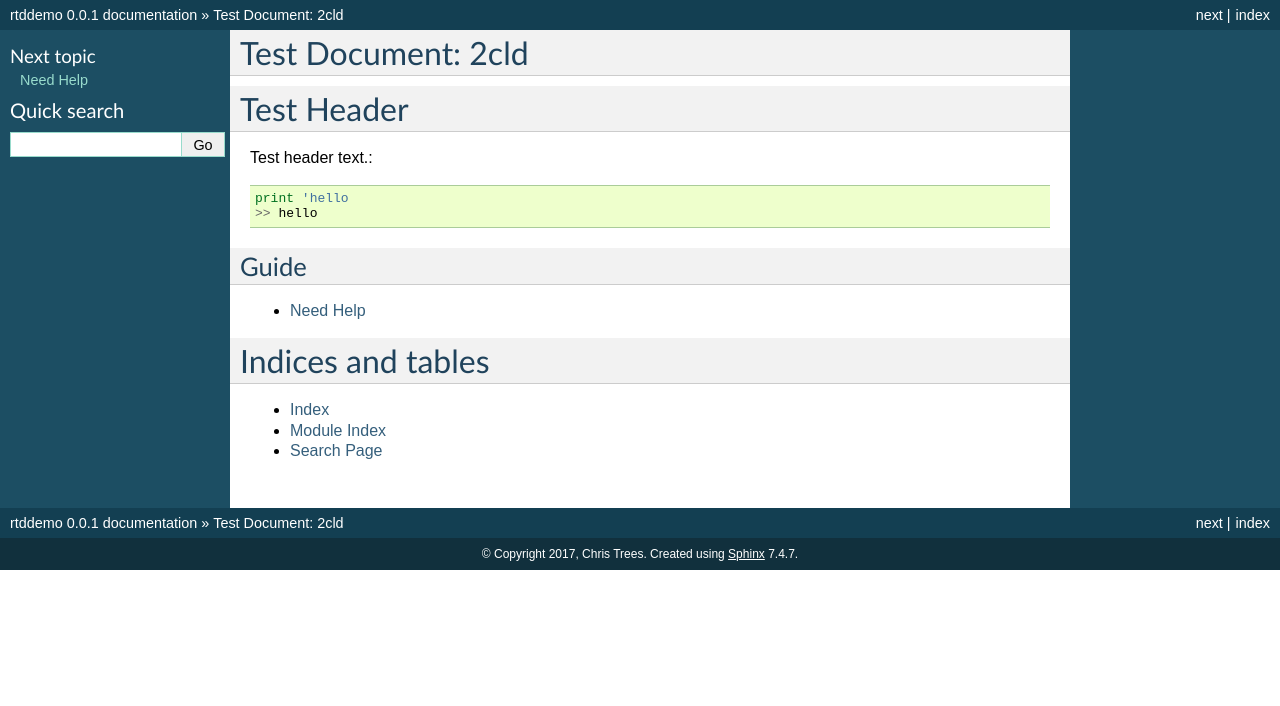
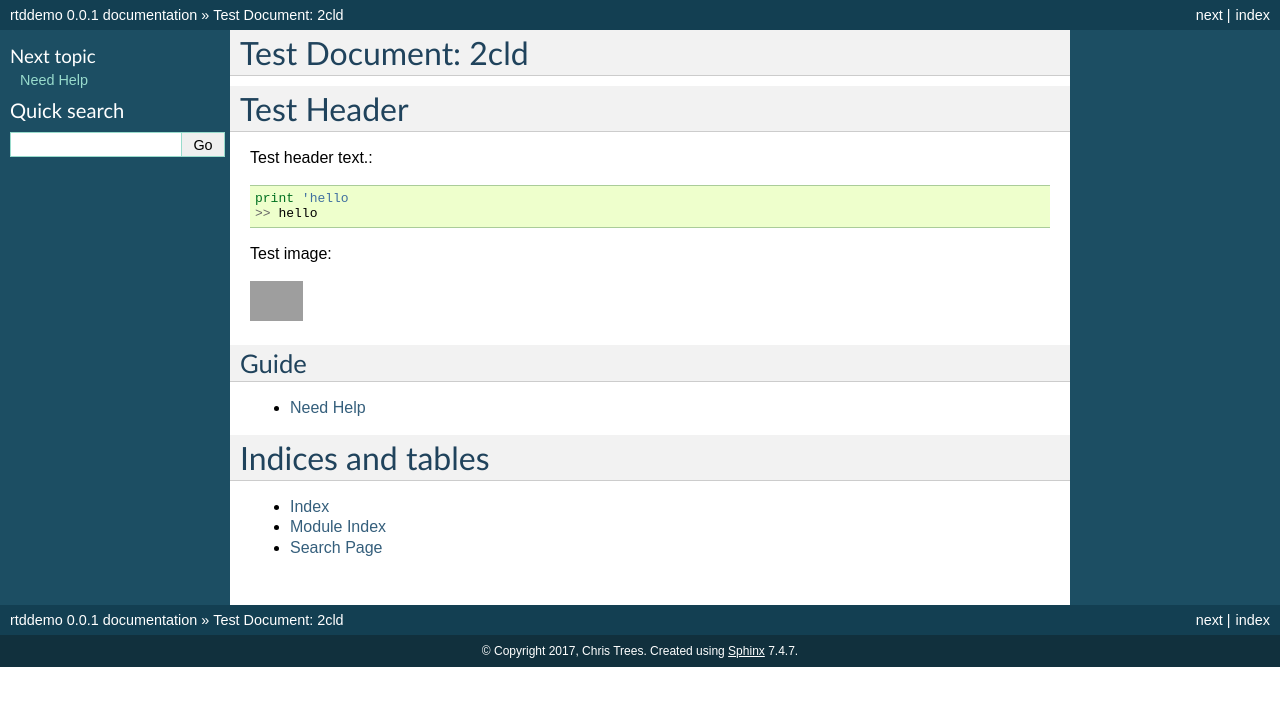
Before and after one commit to 2cld/readthedocsdemo, a Sphinx documentation site: the page built from docs/source/index.rst, in a window 1280 px wide. Shown: the top 706 px of the page. Built offline with Sphinx 7.4.7, drawn with Linux system fonts in a browser that asks for light colours; pages that are not in the unit, such as notebooks, are missing from menus.

Commit message:
Update index.rst to include image.

```diff
--- a/docs/source/index.rst
+++ b/docs/source/index.rst
@@ -9,6 +9,11 @@ Test header text.::
 
     print 'hello
     >> hello
+
+Test image:
+
+.. image:: `Untitled Diagram.jpg'
+   :width: 40pt
 
 Guide
 ^^^^^
```
